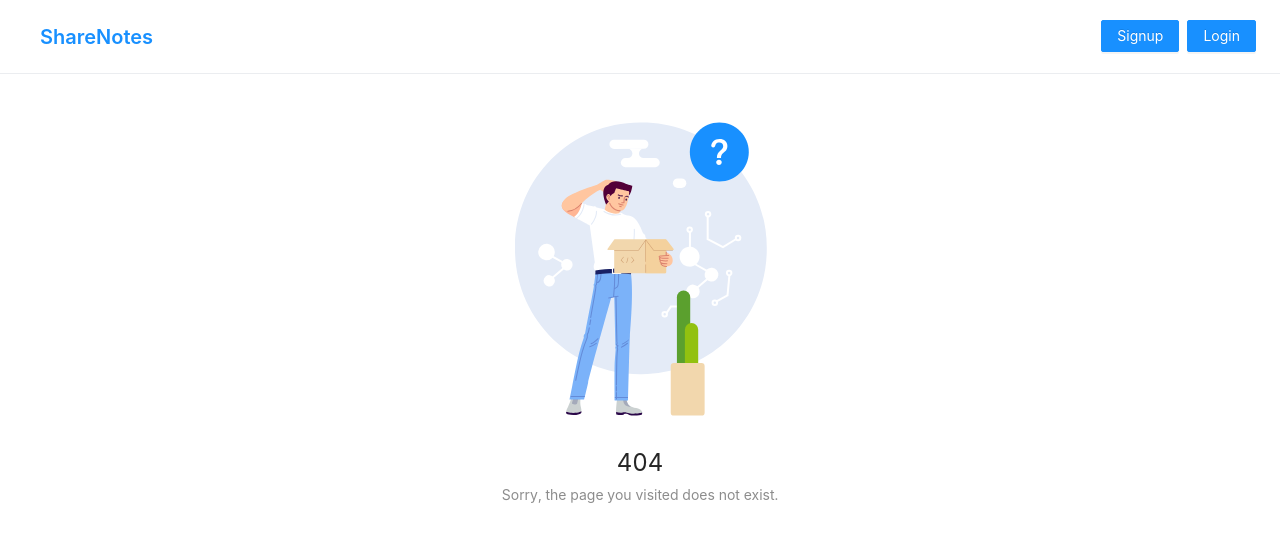
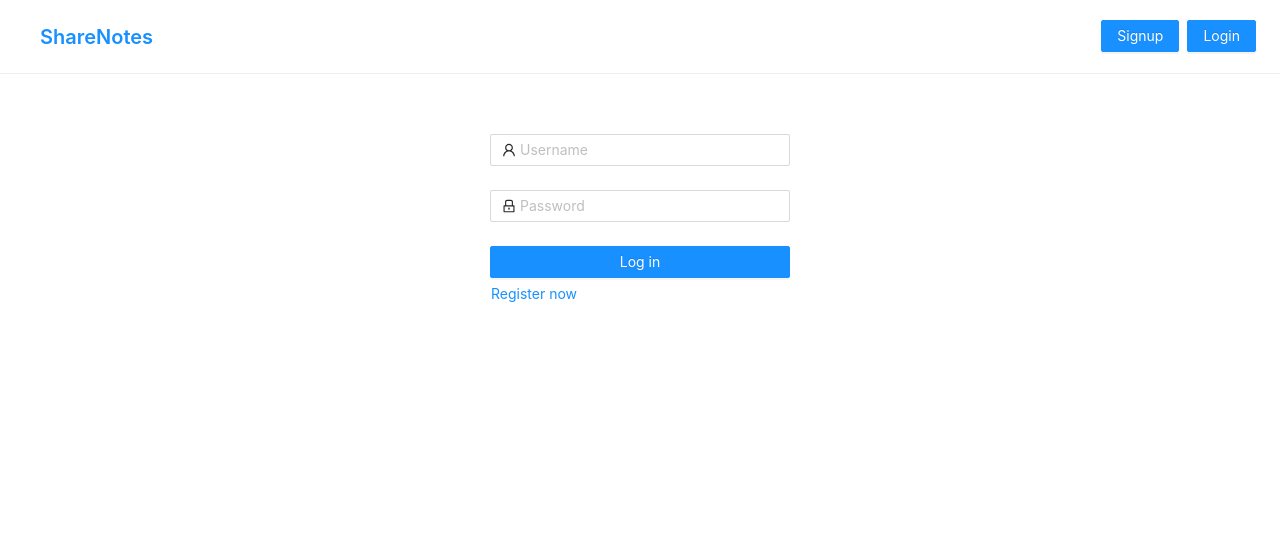
Before and after one commit to DenPeshkov/collaborative-notes-app-client, a React (Create React App) app: page /login in a window 1280 px wide. Before the commit this address had no page. Shown: the top 542 px of the page. Built offline with nearby package versions, Linux system fonts and the light colour scheme.

Commit message:
added Login page

```diff
--- a/src/Routes.js
+++ b/src/Routes.js
@@ -2,6 +2,7 @@
 import {Route, Switch} from "react-router-dom";
 import Home from "./containers/Home";
 import NotFound from "./containers/NotFound";
+import Login from "./containers/Login";
 
 export default function Routes() {
   return (
@@ -9,6 +10,9 @@
         <Route exact path="/">
           <Home/>
         </Route>
+        <Route exact path="/login">
+          <Login/>
+        </Route>
         <Route>
           <NotFound/>
         </Route>
--- /dev/null
+++ b/src/containers/Login.css
@@ -0,0 +1,13 @@
+.Login {
+  max-width: 300px;
+  padding: 60px 0 !important;
+  margin: 0 auto !important;
+}
+
+.Login .login-form-button {
+  width: 100%;
+}
+
+.Login .register-now-button {
+  padding: 4px 0;
+}
--- /dev/null
+++ b/src/containers/Login.js
@@ -0,0 +1,62 @@
+import {Form, Input, Button, Checkbox} from 'antd';
+import {UserOutlined, LockOutlined} from '@ant-design/icons';
+import "./Login.css"
+import {Link} from "react-router-dom";
+
+export default function Login() {
+
+  const onSubmit = (values) => {
+    console.log('Received values of form: ', values);
+  };
+
+  return (
+      <Form
+          name="login"
+          className="Login"
+          initialValues={{
+            remember: true,
+          }}
+          onFinish={onSubmit}
+      >
+        <Form.Item
+            name="username"
+            rules={[
+              {
+                required: true,
+                message: 'Please input your Username!',
+              },
+            ]}
+        >
+          <Input prefix={<UserOutlined className="site-form-item-icon"/>}
+                 placeholder="Username"/>
+        </Form.Item>
+        <Form.Item
+            name="password"
+            rules={[
+              {
+                required: true,
+                message: 'Please input your Password!',
+              },
+            ]}
+        >
+          <Input
+              prefix={<LockOutlined className="site-form-item-icon"/>}
+              type="password"
+              placeholder="Password"
+          />
+        </Form.Item>
+
+        <Form.Item>
+          <Button type="primary" htmlType="submit"
+                  className="login-form-button">
+            Log in
+          </Button>
+          <Button key="1" className="register-now-button" type="link">
+            <Link to="/signup">
+              Register now
+            </Link>
+          </Button>
+        </Form.Item>
+      </Form>
+  );
+};
```
